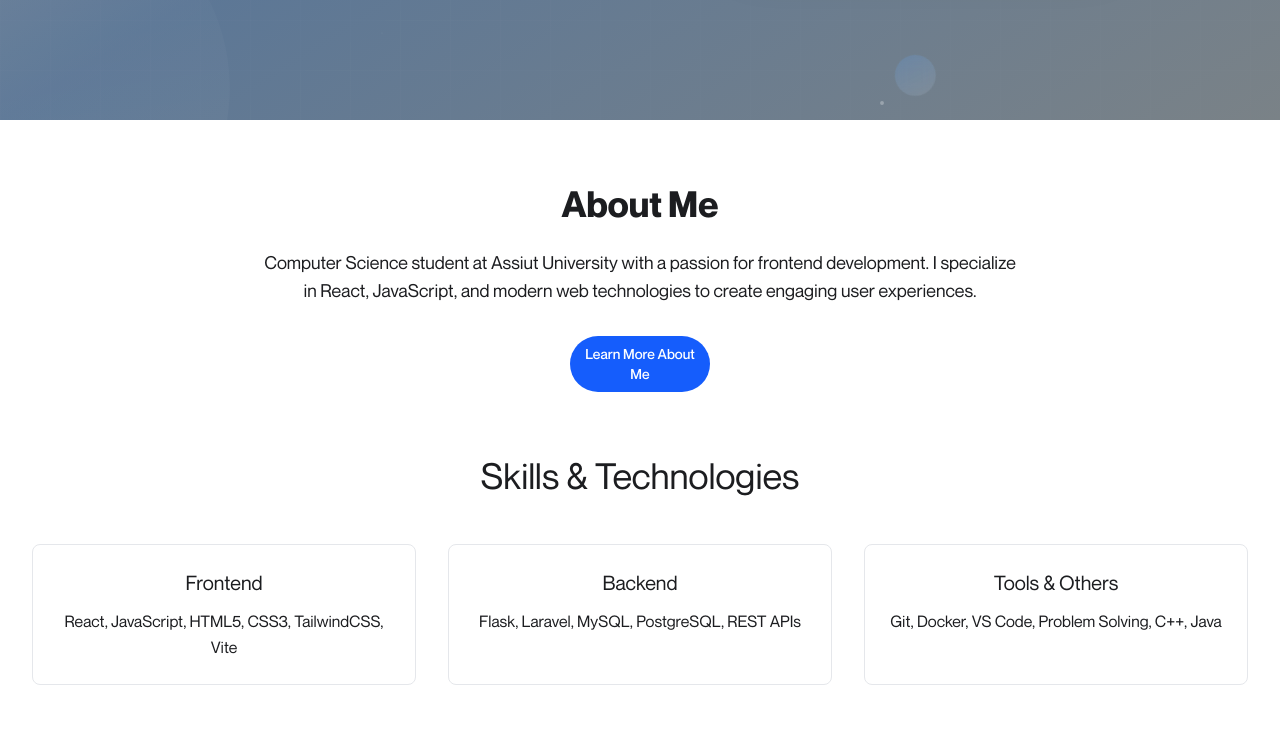
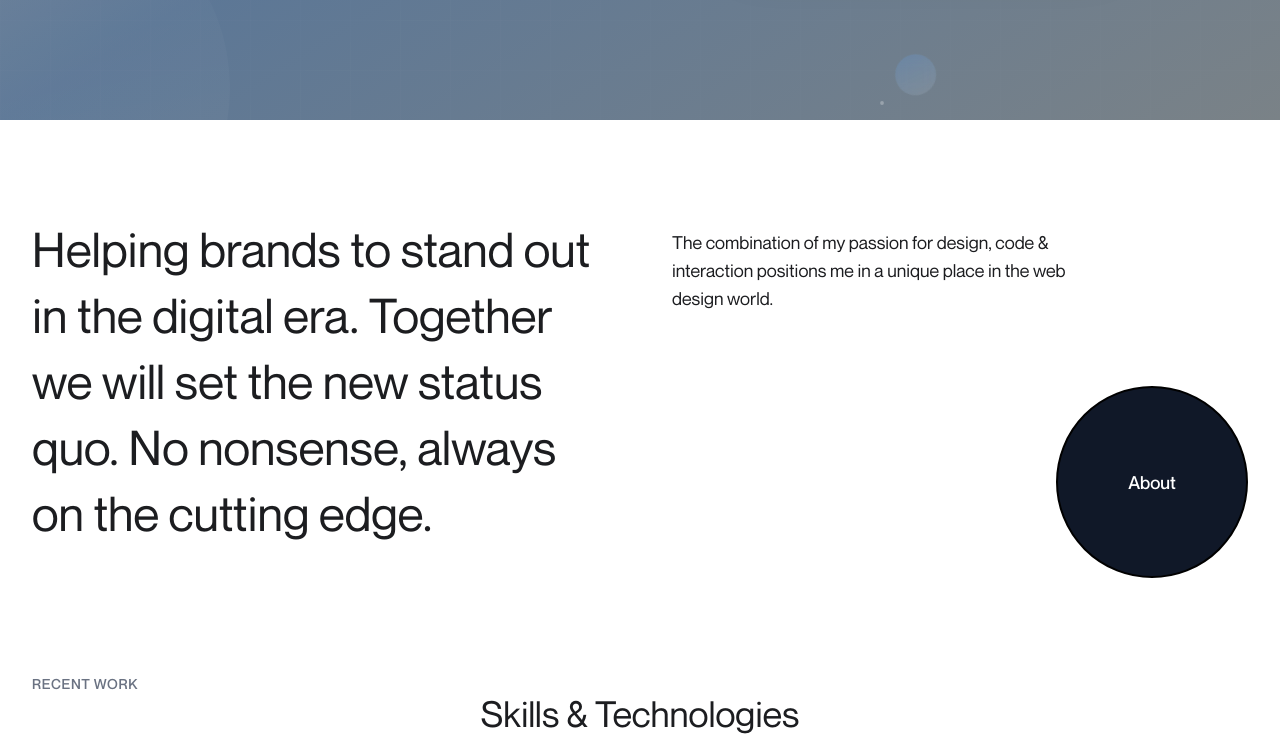
Before and after one commit to Abdulrahman-Nasser0/portifolio, a React (Vite) app: page / in a window 1280 px wide. Shown: the part 680-1434 px from the top of the page. Built offline with nearby package versions, Linux system fonts and the light colour scheme.

Commit message:
The about section statment with About magnet button

```diff
--- a/src/pages/Home.jsx
+++ b/src/pages/Home.jsx
@@ -151,23 +151,49 @@ function Home() {
       {/* Content Sections - White Background */}
       <div className="bg-white">
         <ContentSlideUp delay={1.5}>
-          <div className="max-w-7xl mx-auto px-4 sm:px-6 lg:px-8 py-16">
+          <div className="max-w-[99rem] mx-auto px-4 sm:px-6 lg:px-8 py-24">
+
+
+
 
             {/* About Preview Section */}
-            <section className="text-center mb-16">
-              <h2 className="text-3xl lg:text-4xl font-bold  mb-6">About Me</h2>
-              <p className="text-lg  max-w-3xl mx-auto mb-8">
-                Computer Science student at Assiut University with a passion for frontend development.
-                I specialize in React, JavaScript, and modern web technologies to create engaging user experiences.
-              </p>
-              <MagneticButton
-                to="/about"
-                variant='primary'
-              >
-                Learn More About Me
-              </MagneticButton>
+            <section className="mb-16 lg:mb-24 grid lg:grid-cols-2 gap-4 lg:gap-16">
+                {/* Left side -  statement */}
+                <div className="">
+                  <h2 className="text-3xl sm:text-4xl lg:text-5xl leading-snug mb-6 lg:mb-8">
+                    Helping brands to stand out in the digital era.
+                    Together we will set the new status quo. No
+                    nonsense, always on the cutting edge.
+                  </h2>
+                </div>
+
+                {/* Right side - About me circle and text */}
+                <div className="flex flex-col justify-between">
+                  <p className="text-base lg:text-lg mb-6 mt-3  lg:mb-8 max-w-sm lg:max-w-md">
+                    The combination of my passion for design, code & interaction
+                    positions me in a unique place in the web design world.
+                  </p>
+
+                  {/* Circular About me button - Ghost variant */}
+                  <div className="relative self-end">
+                    <MagneticButton
+                      to="/about"
+                      variant="ghost"
+                      className="w-40 h-40 sm:w-44 sm:h-44 lg:w-48 lg:h-48 border-2 border-black text-black rounded-full flex items-center justify-center text-base lg:text-lg font-medium hover:bg-black hover:text-white transition-all duration-300 ease-out"
+                      intensity={0.3}
+                    >
+                      About
+                    </MagneticButton>
+                  </div>
+                </div>
             </section>
 
+
+
+
+                  <p className="text-gray-500 text-xs sm:text-sm uppercase tracking-wider font-medium">
+                    RECENT WORK
+                  </p>
             {/* Skills Preview */}
             <section className="mb-16">
               <h2 className="text-3xl lg:text-4xl fon text-center mb-12">Skills & Technologies</h2>
```
